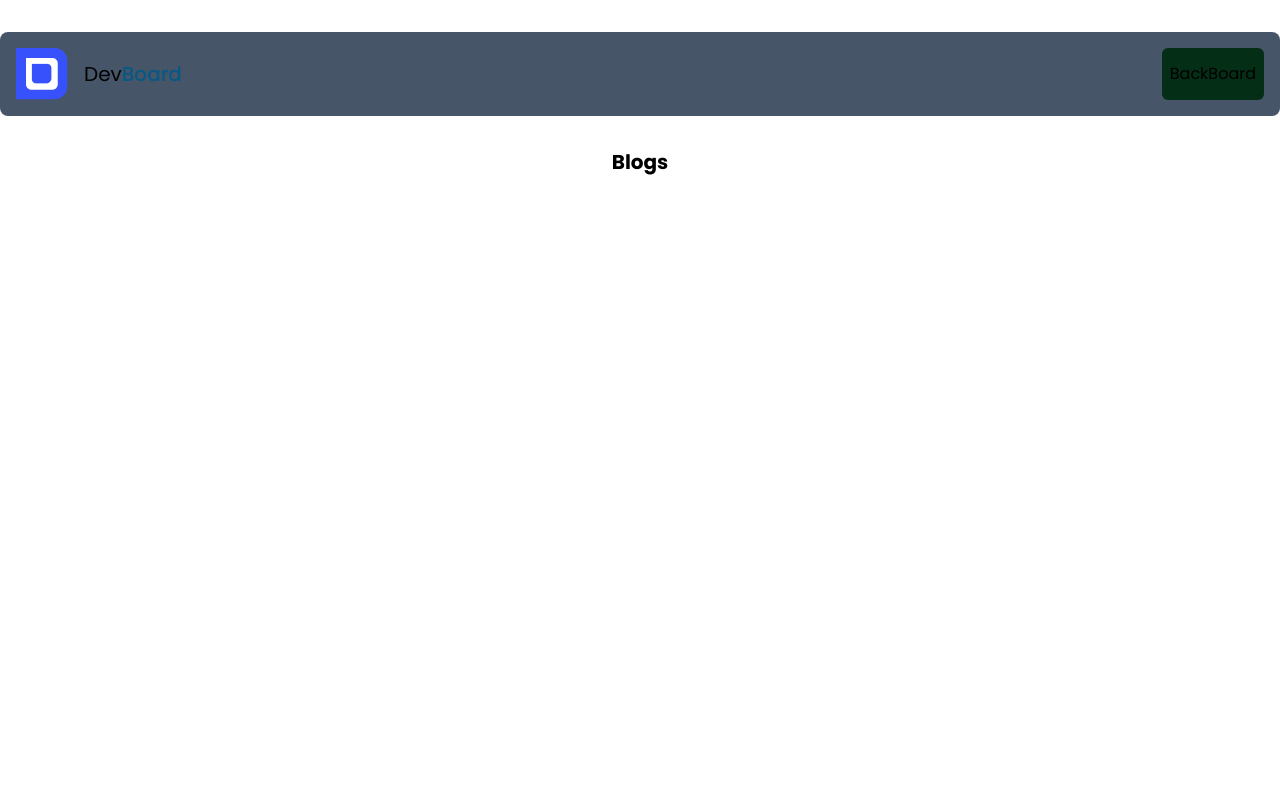
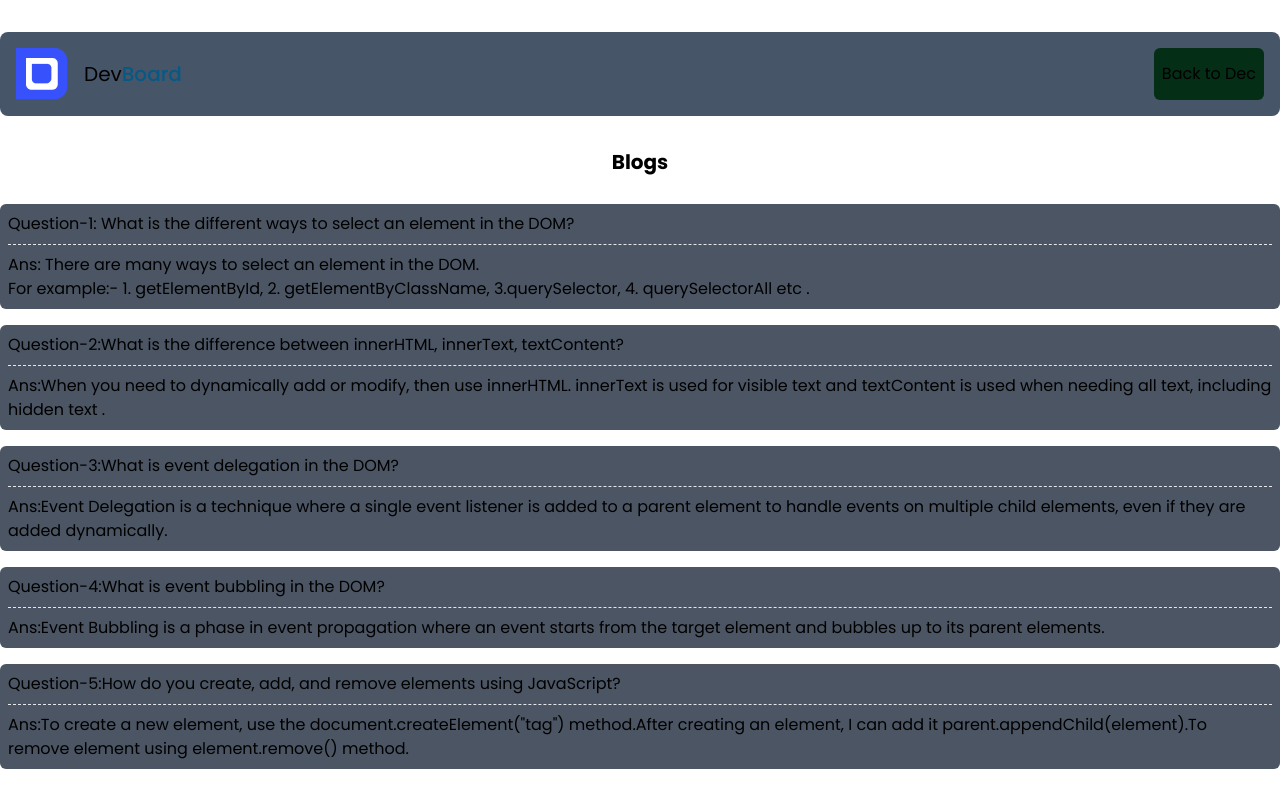
Before and after one commit to sahedali5/5th-assignment-repo, a plain HTML site: page answer.html in a window 1280 px wide. Drawn offline with nearby package versions, Linux system fonts and the light colour scheme.

Commit message:
second page is done

```diff
--- a/answer.html
+++ b/answer.html
@@ -19,11 +19,40 @@
                     <img src="assets/logo.png" alt="" srcset="" />
                     <p class="text-xl">Dev<span class="text-sky-800 font-medium">Board</span></p>
                 </div>
-                <button class="bg-green-950 p-2 rounded-md" type="button">BackBoard</button>
+                <button id="go-back-btn" class="bg-green-950 p-2 rounded-md" type="button">Back to Dec</button>
             </nav>
         </header>
-        <main>
-            <p class="text-center text-xl font-bold">Blogs</p>
+        <main class="container mx-auto">
+            <p class="text-center text-xl font-bold mb-7">Blogs</p>
+            <div class="bg-gray-600 space-y-2 p-2 rounded-md">
+                <p>Question-1: What is the different ways to select an element in the DOM?</p>
+                <hr class="border-dashed" />
+                <p>
+                    Ans: There are many ways to select an element in the DOM. <br />
+                    For example:- 1. getElementById, 2. getElementByClassName, 3.querySelector, 4. querySelectorAll etc .
+                </p>
+            </div>
+            <div class="bg-gray-600 space-y-2 p-2 rounded-md mt-4">
+                <p>Question-2:What is the difference between innerHTML, innerText, textContent?</p>
+                <hr class="border-dashed" />
+                <p>Ans:When you need to dynamically add or modify, then use innerHTML. innerText is used for visible text and textContent is used when needing all text, including hidden text .</p>
+            </div>
+            <div class="bg-gray-600 space-y-2 p-2 rounded-md mt-4">
+                <p>Question-3:What is event delegation in the DOM?</p>
+                <hr class="border-dashed" />
+                <p>Ans:Event Delegation is a technique where a single event listener is added to a parent element to handle events on multiple child elements, even if they are added dynamically.</p>
+            </div>
+            <div class="bg-gray-600 space-y-2 p-2 rounded-md mt-4">
+                <p>Question-4:What is event bubbling in the DOM?</p>
+                <hr class="border-dashed" />
+                <p>Ans:Event Bubbling is a phase in event propagation where an event starts from the target element and bubbles up to its parent elements.</p>
+            </div>
+            <div class="bg-gray-600 space-y-2 p-2 rounded-md mt-4">
+                <p>Question-5:How do you create, add, and remove elements using JavaScript?</p>
+                <hr class="border-dashed" />
+                <p>Ans:To create a new element, use the document.createElement("tag") method.After creating an element, I can add it parent.appendChild(element).To remove element using element.remove() method.</p>
+            </div>
         </main>
+        <script src="javascript/one.js"></script>
     </body>
 </html>
--- /dev/null
+++ b/javascript/one.js
@@ -0,0 +1,3 @@
+document.getElementById("go-back-btn").addEventListener("click", function () {
+    window.history.back();
+});
```
